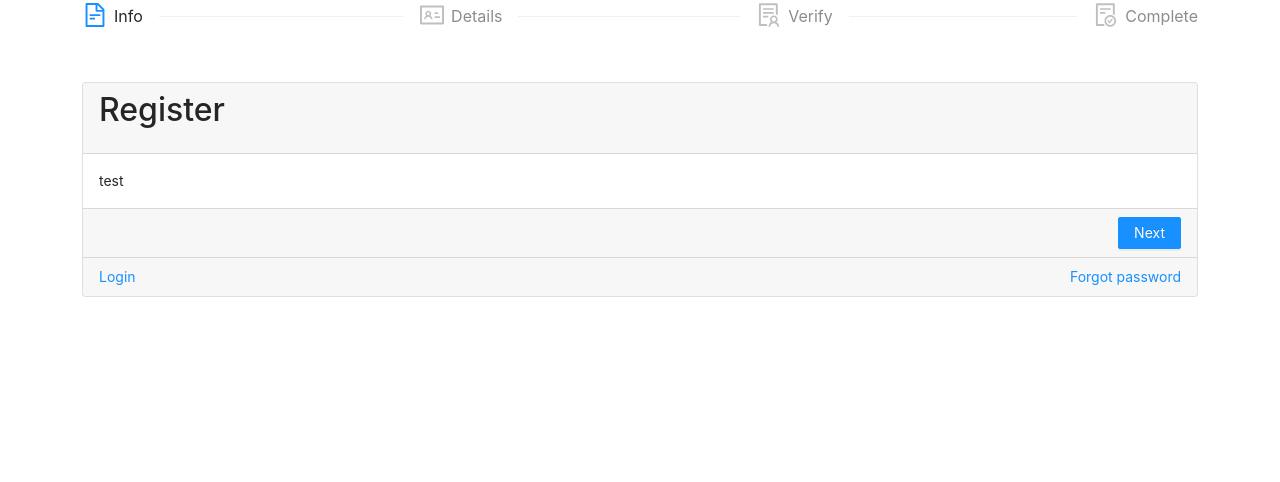
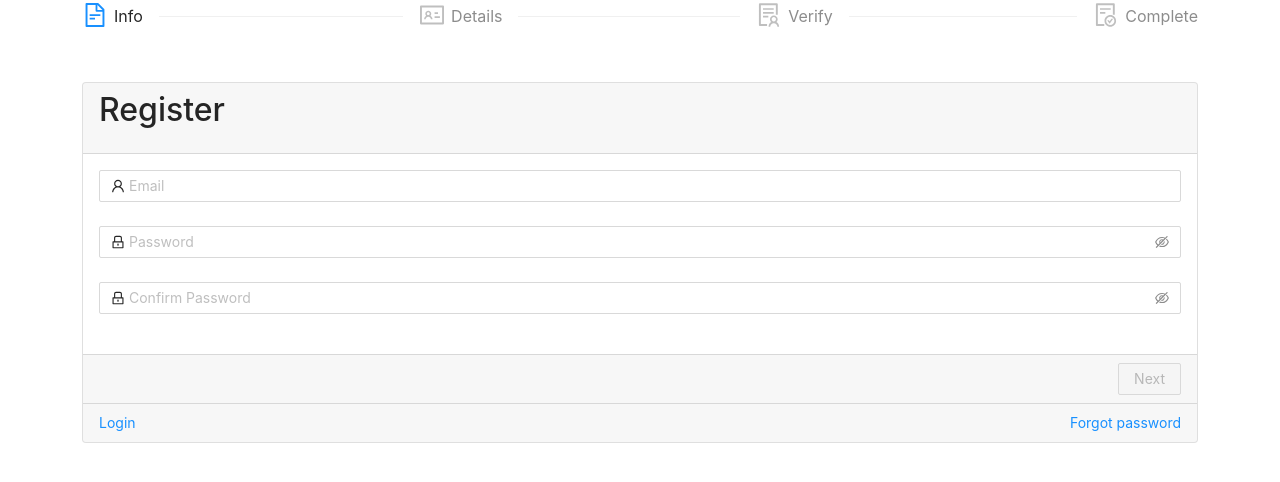
Before and after one commit to alizaynoune/social_media, a React (Create React App) app in the folder client/: page /register in a window 1280 px wide. Shown: the top 482 px of the page. Built offline with nearby package versions, Linux system fonts and the light colour scheme.

Commit message:
finish form step0
Signed-off-by: alizaynoune <simo.jokir@gmail.com>

```diff
--- a/client/src/pages/auth/FormUseDetail.jsx
+++ b/client/src/pages/auth/FormUseDetail.jsx
@@ -0,0 +1,7 @@
+import React from "react";
+
+function FormUseDetailComponent() {
+  return <div>user detail</div>;
+}
+
+export default FormUseDetailComponent;
--- a/client/src/pages/auth/FormUserInfo.jsx
+++ b/client/src/pages/auth/FormUserInfo.jsx
@@ -0,0 +1,176 @@
+import React, { useEffect, useState } from "react";
+import {
+  Form,
+  Input,
+  Button,
+  Checkbox,
+  Typography,
+  Select,
+  DatePicker,
+  Steps,
+} from "antd";
+import {
+  UserOutlined,
+  LockOutlined,
+  SolutionOutlined,
+  LoadingOutlined,
+  SmileOutlined,
+  IdcardOutlined,
+  FileTextOutlined,
+  FileDoneOutlined,
+} from "@ant-design/icons";
+import ColumnGroup from "rc-table/lib/sugar/ColumnGroup";
+
+const FormUserInfoComponent = (props) => {
+  const {
+    step,
+    values, setValues,
+    errors, setErrors,
+    stepStatus, setStepStatus,
+
+  } = props;
+  const [isTouched, setIsTouched] = useState({
+    email: false,
+    password: false,
+    confirmPassword: false,
+  });
+
+  const [isValid, setIsValid] = useState({
+    email: false,
+    password: false,
+    confirmPassword: false,
+  });
+
+
+  const validate = (name, value) => {
+    let error = "";
+    switch (name) {
+      case "email":
+        if (!value) {
+          error = "Email is required";
+        } else if (!/^[A-Z0-9._%+-]+@[A-Z0-9.-]+\.[A-Z]{2,4}$/i.test(value)) {
+          error = "Invalid email address";
+        }
+        break;
+      case "password":
+        if (!value) {
+          error = "Password is required";
+        } else if (!/^(?=.*[A-Za-z])(?=.*\d)(?=.*[@$!%*#?&])[A-Za-z\d@$!%*#?&]{8,}$/i.test(value)) {
+          error = "Password must contain at least 8 characters, one letter, one number and one special character";
+        }
+        break;
+      case "confirmPassword":
+        if (!value || value !== values.password) {
+          error = "Password does not match";
+        }
+        break;
+      default:
+        break;
+    }
+    if (error) {
+      setErrors({ ...errors, [name]: error });
+      setIsValid({ ...isValid, [name]: false });
+    }else{
+      setErrors({ ...errors, [name]: "" });
+      setIsValid({ ...isValid, [name]: true });
+    }
+  };
+
+
+
+
+  const handleChange = (e) => {
+    const { name, value } = e.target;
+    setValues({ ...values, [name]: value });
+    // setStepStatus({ ...stepStatus, [step]: "finish" });
+    validate(name, value);
+  }
+
+  const handleBlur = (e) => {
+    const { name, value } = e.target;
+    // console.log('touched');
+    setIsTouched({ ...isTouched, [name]: true });
+    validate(name, value);
+  }
+
+
+  useEffect(() => {
+    console.log(Object.values(isValid).every((value) => value === true), 'isTouched');
+    let Valid = Object.values(isValid).every((value) => value === true);
+    let Touched = Object.values(isTouched).every((value) => value === true);
+    Valid ? setStepStatus({ ...stepStatus, [step]: "finish" }) : Touched ? setStepStatus({ ...stepStatus, [step]: "error" }) : setStepStatus({ ...stepStatus, [step]: "process" });
+    // Object.values(isValid).every((value) => value === true) && Object.values(isTouched).every((value) => value === true) && setStepStatus({ ...stepStatus, [step]: 'finish' });
+    // Object.values(isTouched).every((value) => value === true) && Object.values(isValid).every((value) => value === true) ? setStepStatus({ ...stepStatus, [step]: 'finish' });
+  }, [isValid]);
+
+
+
+
+  return (
+    <>
+      <Form.Item
+        name="email"
+        validateStatus={
+          errors.email && isTouched.email ? "error" : isTouched.email ? "success" : ""
+        }
+        help={errors.email && isTouched.email ? errors.email : null}
+        onBlur={handleBlur}
+        hasFeedback
+      >
+        <Input
+          prefix={<UserOutlined className="site-form-item-icon" />}
+          placeholder="Email"
+          name="email"
+          value={values.email}
+          onChange={handleChange}
+        />
+      </Form.Item>
+      <Form.Item
+        name="password"
+        validateStatus={
+          errors.password && isTouched.password ? "error" : isTouched.password ? "success" : ""
+        }
+        help={errors.password && isTouched.password ? errors.password : null}
+        onBlur={handleBlur}
+        hasFeedback
+      >
+        <Input.Password
+          prefix={<LockOutlined className="site-form-item-icon" />}
+          type="password"
+          placeholder="Password"
+          name="password"
+          value={values.password}
+          onChange={handleChange}
+        />
+      </Form.Item>
+      <Form.Item
+        name="confirmPassword"
+        validateStatus={
+          errors.confirmPassword && isTouched.confirmPassword
+            ? "error"
+            : isTouched.confirmPassword
+              ? "success"
+              : ""
+        }
+        help={
+          errors.confirmPassword && isTouched.confirmPassword
+            ? errors.confirmPassword
+            : null
+        }
+        onBlur={handleBlur}
+        hasFeedback
+      >
+        <Input.Password
+          prefix={<LockOutlined className="site-form-item-icon" />}
+          type="password"
+          placeholder="Confirm Password"
+          name="confirmPassword"
+          value={values.confirmPassword}
+          onChange={handleChange}
+        />
+      </Form.Item>
+    </>
+  );
+};
+
+export default FormUserInfoComponent;
--- a/client/src/pages/auth/Register.jsx
+++ b/client/src/pages/auth/Register.jsx
@@ -1,63 +1,94 @@
-import React, { useState, useEffect } from 'react'
-import { Form, Input, Button, Checkbox, Typography, Select, DatePicker, Steps } from 'antd';
-import { UserOutlined, LockOutlined, SolutionOutlined, LoadingOutlined, SmileOutlined, IdcardOutlined, FileTextOutlined, FileDoneOutlined } from '@ant-design/icons';
-import { Container, Card, Alert, Col, Row } from 'react-bootstrap';
-import { Link } from 'react-router-dom';
-import { connect } from 'react-redux';
-import { register } from '../../actions';
-import 'antd/dist/antd.css';
+import React, { useState, useEffect } from "react";
+import {
+  Form,
+  Input,
+  Button,
+  Checkbox,
+  Typography,
+  Select,
+  DatePicker,
+  Steps,
+  Switch,
+} from "antd";
+import {
+  UserOutlined,
+  LockOutlined,
+  SolutionOutlined,
+  LoadingOutlined,
+  SmileOutlined,
+  IdcardOutlined,
+  FileTextOutlined,
+  FileDoneOutlined,
+} from "@ant-design/icons";
+import { Container, Card, Alert, Col, Row } from "react-bootstrap";
+import { Link } from "react-router-dom";
+import { connect } from "react-redux";
+import { register } from "../../actions";
+import "antd/dist/antd.css";
+
+import FormInfo from "./FormUserInfo";
+import FormDetail from "./FormUseDetail";
 
 const { Option } = Select;
 
-
 function RegisterPage(props) {
   const [step, setStep] = useState(0);
-    const [stepValid, setStepValid] = useState({
-        0: true,
-        1: true,
-        2: true,
-        3: false
-    });
-
-    const [stepFinish, setStepFinish] = useState({
-        0: false,
-        1: true,
-        2: false,
-        3: false
+  // wait process finish error
+  const [stepStatus, setStepStatus] = useState({
+    0: "process",
+    1: "process",
+    2: "process",
+    3: "process",
   });
 
   const [values, setValues] = useState({
-        firstName: '',
-        lastName: '',
-        email: '',
-        password: '',
-        confirmPassword: '',
-        gander: '',
-        phoneNumber: '',
-        birthDay: '',
-        coutry: '',
-        city: '',
+    firstName: "",
+    lastName: "",
+    email: "",
+    password: "",
+    confirmPassword: "",
+    gander: "",
+    phoneNumber: "",
+    birthDay: "",
+    coutry: "",
+    city: "",
   });
 
+  const [errors, setErrors] = useState({
+    firstName: "",
+    lastName: "",
+    email: "",
+    password: "",
+    confirmPassword: "",
+    gander: "",
+    phoneNumber: "",
+    birthDay: "",
+    coutry: "",
+    city: ""
+  })
 
   const nextStep = () => {
-        // step < 3 ? setStep(step + 1) : null;
-        if (step < (Object.keys(stepValid).length - 1)) {
+    if (step < Object.keys(stepStatus).length - 1) {
       setStep(step + 1);
     }
-    }
+  };
 
   const prevStep = () => {
-        // step > 0 ? setStep(step - 1) : null;
     if (step > 0) {
       setStep(step - 1);
     }
-    }
+  };
 
+  useEffect(() => {
+    // console.log(values.email, 'test')
+  }, [values.email])
 
   return (
     <Container>
-            <Steps current={step} status={!stepValid[step] ? 'error' : stepFinish[step] ? 'finish' : 'process'}>
+      <Steps
+        current={step}
+        status={stepStatus[step]}
+      >
         <Steps.Step title="Info" icon={<FileTextOutlined />} />
         <Steps.Step title="Details" icon={<IdcardOutlined />} />
         <Steps.Step title="Verify" icon={<SolutionOutlined />} />
@@ -68,9 +99,16 @@ function RegisterPage(props) {
           <h2>Register</h2>
         </Card.Header>
         <Card.Body>
-                    <Card.Text>
-                        test
-                    </Card.Text>
+          <Form
+            name="normal_login"
+            className="login-form"
+            initialValues={{ values }}
+          >
+            {/* Form user info */}
+            {step === 0 && <FormInfo values={values} setValues={setValues} errors={errors} setErrors={setErrors} step={step} stepStatus={stepStatus} setStepStatus={setStepStatus} />}
+            {/* Form user detail */}
+            {step === 1 && <FormDetail values={values} setValues={setValues} errors={errors} setErrors={setErrors} step={step} stepStatus={stepStatus} setStepStatus={setStepStatus} />}
+          </Form>
         </Card.Body>
         <Card.Footer className=" ">
           <Row>
@@ -80,7 +118,13 @@ function RegisterPage(props) {
               </Button>
             </Col>
             <Col className="d-flex justify-content-end">
-                            <Button className="" type="primary" onClick={nextStep} disabled={!stepValid[step] && !stepFinish[step]} hidden={(Object.keys(stepValid).length - 1) === step}>
+              <Button
+                className=""
+                type="primary"
+                onClick={nextStep}
+                disabled={stepStatus[step] === "finish" ? false : true}
+                hidden={Object.keys(stepStatus).length - 1 === step}
+              >
                 Next
               </Button>
             </Col>
@@ -94,18 +138,17 @@ function RegisterPage(props) {
           <Link to="/forgot-password">Forgot password</Link>
           {/* </Col> */}
         </Card.Footer>
-
       </Card>
     </Container>
-    )
+  );
 }
 
 const mapStateToProps = ({ auth }) => {
   return {
     isAthenticated: auth.isAuthenticated,
-        error: auth.error
-    }
-}
+    error: auth.error,
+  };
+};
 
 const Register = connect(mapStateToProps, { register })(RegisterPage);
 
```
Also changed, not shown: client/src/pages/auth/Login.jsx (+64 -51 lines), 1 other file (tests, documents, lock files or other folders). Lines whose indentation alone changed are shown as unchanged.
